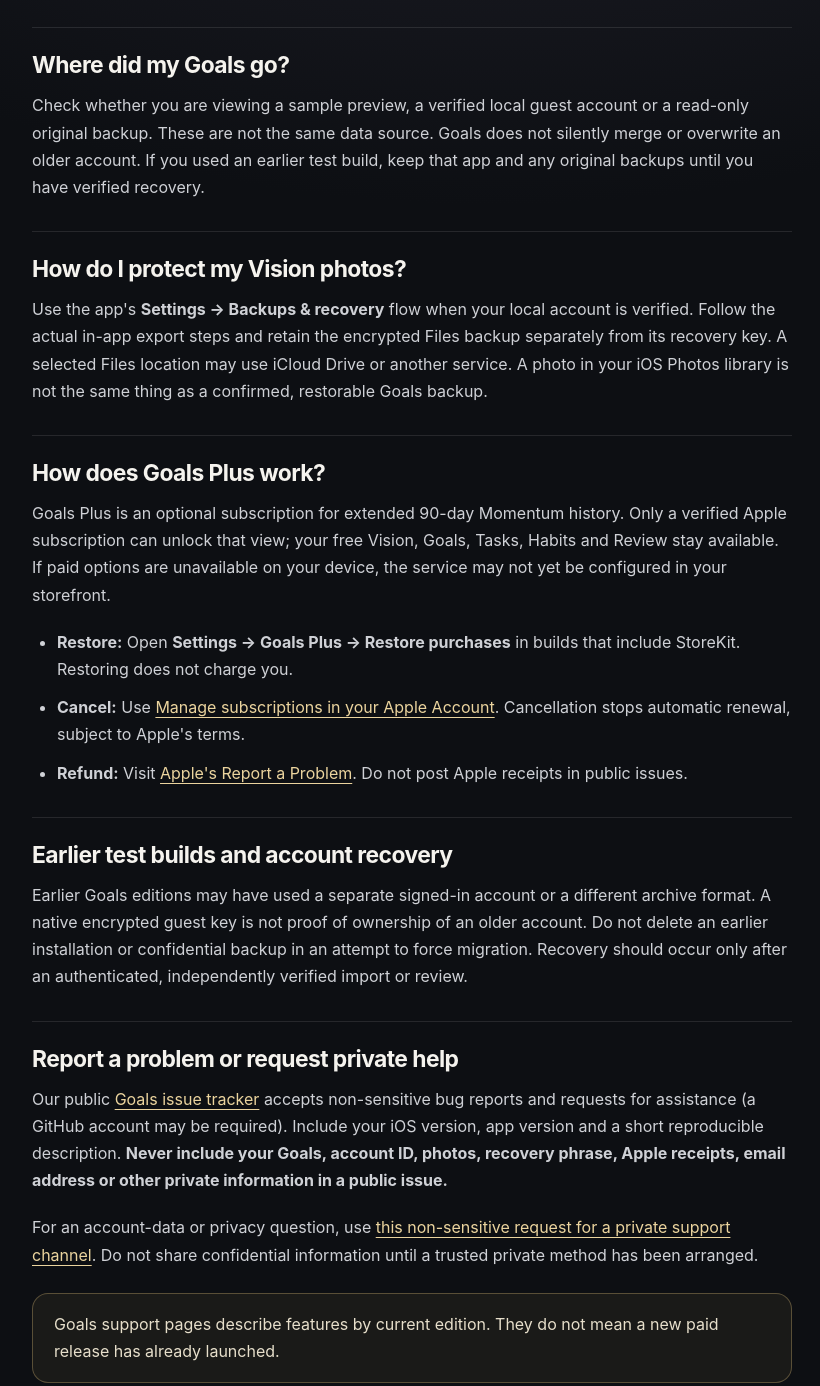
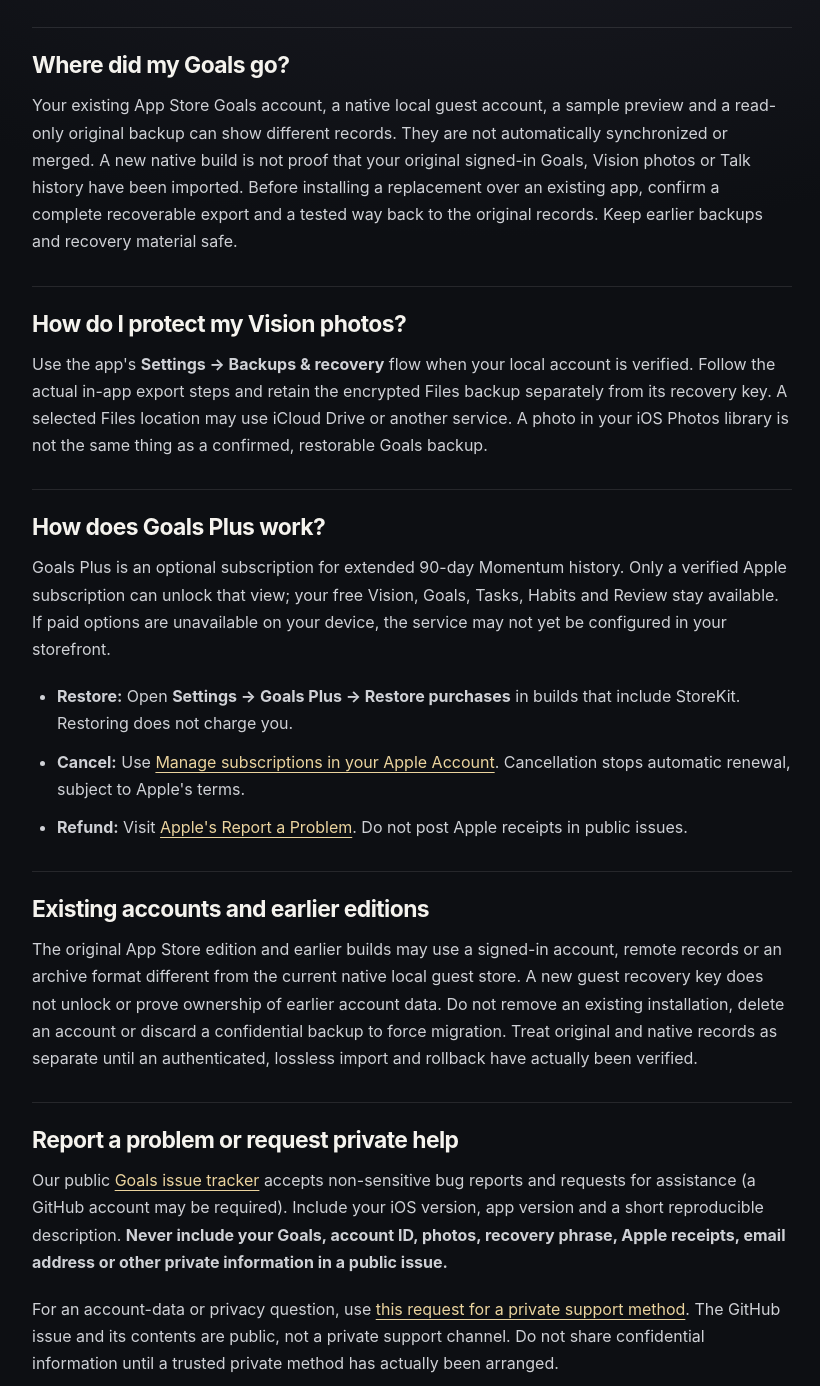
Before and after one commit to L1gh7C0d35/goals-support, a plain HTML site: page support.html in a window 1280 px wide. Shown: the part 334-1720 px from the top of the page, without its empty margins (143-963 px from the left). Drawn offline with Linux system fonts and the light colour scheme.

Commit message:
docs(goals): clarify original-account safety and public support boundaries

```diff
--- a/support.html
+++ b/support.html
@@ -2,10 +2,10 @@
 <html lang="en"><head><meta charset="utf-8"><meta name="viewport" content="width=device-width, initial-scale=1"><meta name="theme-color" content="#0d0f13"><title>Support — Goals Direction</title><link rel="stylesheet" href="style.css"></head>
 <body><header><nav class="wrap" aria-label="Primary"><a class="brand" href="index.html"><span>◆</span> GOALS DIRECTION</a><div class="links"><a href="index.html">Home</a><a href="support.html" aria-current="page">Support</a><a href="privacy.html">Privacy</a><a href="terms.html">Terms</a></div></nav></header>
 <main class="wrap"><article><p class="eyebrow">Here to help</p><h1>Goals Support</h1><p class="lead">Answers for local Goals, Vision backups, optional Plus subscriptions and safe handling of earlier accounts.</p>
-<section><h2>Where did my Goals go?</h2><p>Check whether you are viewing a sample preview, a verified local guest account or a read-only original backup. These are not the same data source. Goals does not silently merge or overwrite an older account. If you used an earlier test build, keep that app and any original backups until you have verified recovery.</p></section>
+<section><h2>Where did my Goals go?</h2><p>Your existing App Store Goals account, a native local guest account, a sample preview and a read-only original backup can show different records. They are not automatically synchronized or merged. A new native build is not proof that your original signed-in Goals, Vision photos or Talk history have been imported. Before installing a replacement over an existing app, confirm a complete recoverable export and a tested way back to the original records. Keep earlier backups and recovery material safe.</p></section>
 <section><h2>How do I protect my Vision photos?</h2><p>Use the app's <strong>Settings → Backups &amp; recovery</strong> flow when your local account is verified. Follow the actual in-app export steps and retain the encrypted Files backup separately from its recovery key. A selected Files location may use iCloud Drive or another service. A photo in your iOS Photos library is not the same thing as a confirmed, restorable Goals backup.</p></section>
 <section><h2>How does Goals Plus work?</h2><p>Goals Plus is an optional subscription for extended 90-day Momentum history. Only a verified Apple subscription can unlock that view; your free Vision, Goals, Tasks, Habits and Review stay available. If paid options are unavailable on your device, the service may not yet be configured in your storefront.</p><ul><li><strong>Restore:</strong> Open <strong>Settings → Goals Plus → Restore purchases</strong> in builds that include StoreKit. Restoring does not charge you.</li><li><strong>Cancel:</strong> Use <a href="https://apps.apple.com/account/subscriptions">Manage subscriptions in your Apple Account</a>. Cancellation stops automatic renewal, subject to Apple's terms.</li><li><strong>Refund:</strong> Visit <a href="https://reportaproblem.apple.com/">Apple's Report a Problem</a>. Do not post Apple receipts in public issues.</li></ul></section>
-<section id="older-data"><h2>Earlier test builds and account recovery</h2><p>Earlier Goals editions may have used a separate signed-in account or a different archive format. A native encrypted guest key is not proof of ownership of an older account. Do not delete an earlier installation or confidential backup in an attempt to force migration. Recovery should occur only after an authenticated, independently verified import or review.</p></section>
-<section id="privacy-help"><h2>Report a problem or request private help</h2><p>Our public <a href="https://github.com/L1gh7C0d35/goals-support/issues/new">Goals issue tracker</a> accepts non-sensitive bug reports and requests for assistance (a GitHub account may be required). Include your iOS version, app version and a short reproducible description. <strong>Never include your Goals, account ID, photos, recovery phrase, Apple receipts, email address or other private information in a public issue.</strong></p><p>For an account-data or privacy question, use <a href="https://github.com/L1gh7C0d35/goals-support/issues/new?title=Request%20a%20private%20privacy-support%20channel&amp;body=Please%20provide%20a%20private%20support%20method.%20I%20will%20not%20share%20account%20details%20or%20data%20publicly.">this non-sensitive request for a private support channel</a>. Do not share confidential information until a trusted private method has been arranged.</p></section>
+<section id="older-data"><h2>Existing accounts and earlier editions</h2><p>The original App Store edition and earlier builds may use a signed-in account, remote records or an archive format different from the current native local guest store. A new guest recovery key does not unlock or prove ownership of earlier account data. Do not remove an existing installation, delete an account or discard a confidential backup to force migration. Treat original and native records as separate until an authenticated, lossless import and rollback have actually been verified.</p></section>
+<section id="privacy-help"><h2>Report a problem or request private help</h2><p>Our public <a href="https://github.com/L1gh7C0d35/goals-support/issues/new">Goals issue tracker</a> accepts non-sensitive bug reports and requests for assistance (a GitHub account may be required). Include your iOS version, app version and a short reproducible description. <strong>Never include your Goals, account ID, photos, recovery phrase, Apple receipts, email address or other private information in a public issue.</strong></p><p>For an account-data or privacy question, use <a href="https://github.com/L1gh7C0d35/goals-support/issues/new?title=Request%20a%20private%20privacy-support%20channel&amp;body=Please%20provide%20a%20private%20support%20method.%20I%20will%20not%20share%20account%20details%20or%20data%20publicly.">this request for a private support method</a>. The GitHub issue and its contents are public, not a private support channel. Do not share confidential information until a trusted private method has actually been arranged.</p></section>
 <div class="notice">Goals support pages describe features by current edition. They do not mean a new paid release has already launched.</div>
 </article></main><footer><div class="wrap"><span>Goals Direction · Support</span><span><a href="privacy.html">Privacy</a> · <a href="terms.html">Terms</a> · <a href="index.html">Home</a></span></div></footer></body></html>
```
